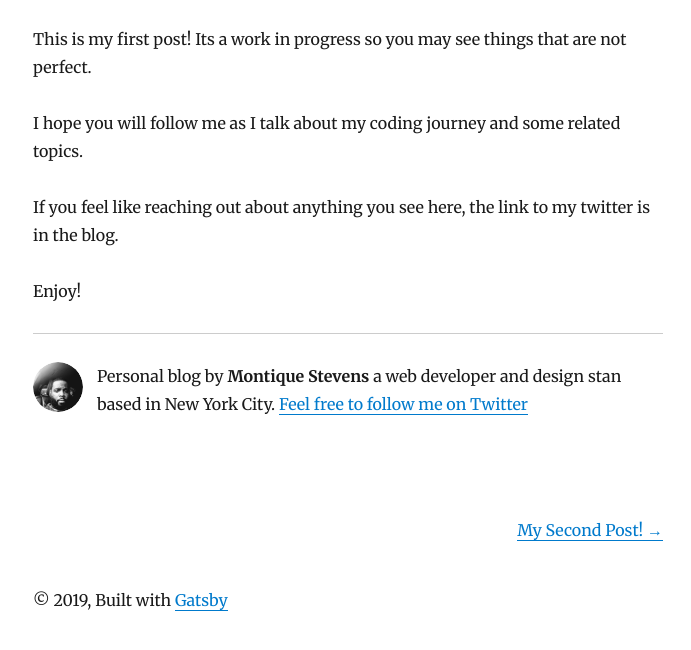
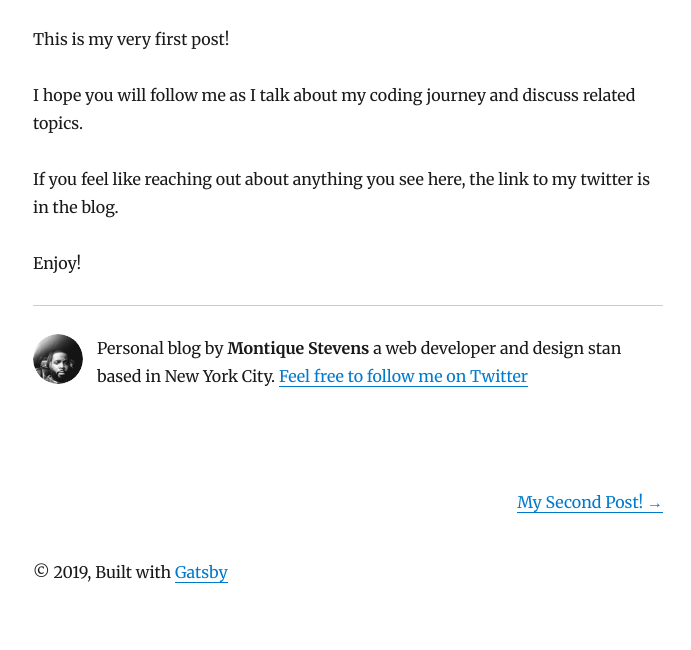
Before and after one commit to nycbeardo/my-blog, a Gatsby site: page /my-first-post/ in a window 1280 px wide. Shown: the part 170-820 px from the top of the page, without its empty margins (292-983 px from the left). Built offline with nearby package versions, Linux system fonts and the light colour scheme; Gatsby itself is replaced by a stand-in of ours; some packages are replaced by stand-ins of ours.

Commit message:
Update index.md

```diff
--- a/content/blog/my-first-post/index.md
+++ b/content/blog/my-first-post/index.md
@@ -4,9 +4,9 @@ date: 2019-08-14
 description: "My First Post"
 ---
 
-This is my first post! Its a work in progress so you may see things that are not perfect.
+This is my very first post!
 
-I hope you will follow me as I talk about my coding journey and some related topics.
+I hope you will follow me as I talk about my coding journey and discuss related topics.
 
 If you feel like reaching out about anything you see here, the link to my twitter is in the blog.
 
```
